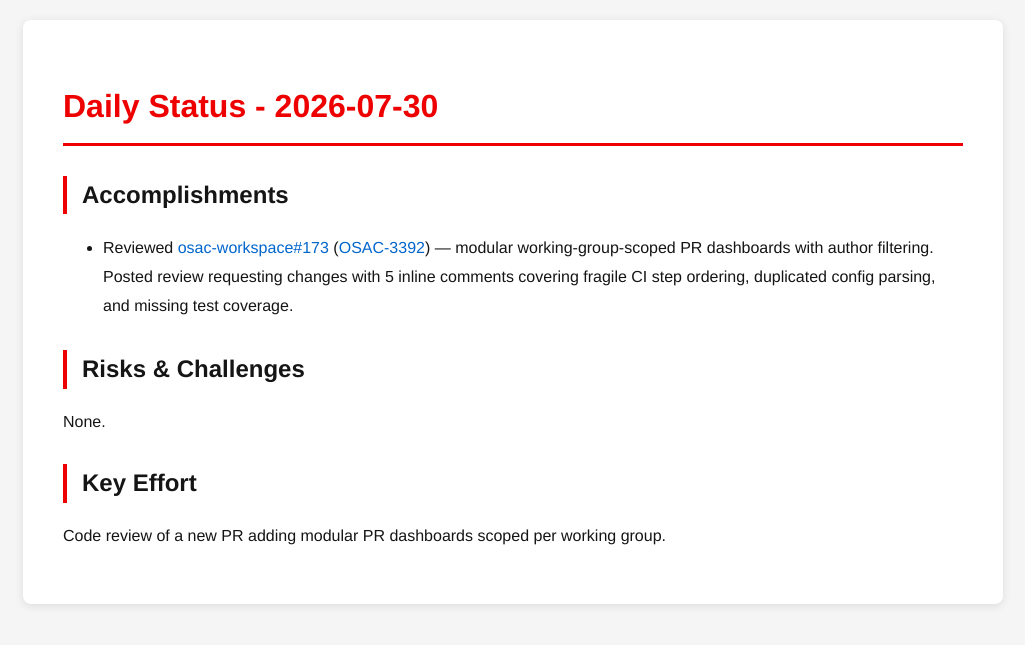
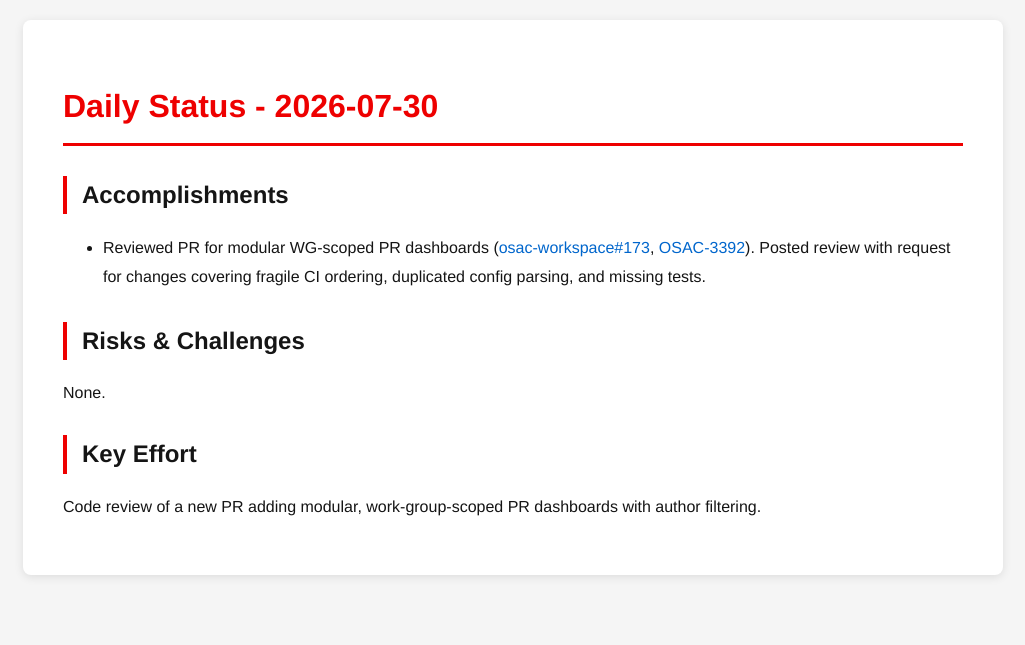
Before and after one commit to tzvatot/daily-status, a Jekyll site: the page built from 2026-07-30.md, in a window 1280 px wide. Shown: the top 645 px of the page, without its empty margins (127-1152 px from the left). Built offline with Jekyll 4.4.1, drawn with Linux system fonts in a browser that asks for light colours.

Commit message:
Daily status update - 2026-07-30

```diff
--- a/2026-07-30.md
+++ b/2026-07-30.md
@@ -7,10 +7,10 @@ date: 2026-07-30
 # Daily Status - 2026-07-30
 
 ## Accomplishments
-- Reviewed [osac-workspace#173](https://github.com/osac-project/osac-workspace/pull/173) ([OSAC-3392](https://redhat.atlassian.net/browse/OSAC-3392)) — modular working-group-scoped PR dashboards with author filtering. Posted review requesting changes with 5 inline comments covering fragile CI step ordering, duplicated config parsing, and missing test coverage.
+- Reviewed PR for modular WG-scoped PR dashboards ([osac-workspace#173](https://github.com/osac-project/osac-workspace/pull/173), [OSAC-3392](https://redhat.atlassian.net/browse/OSAC-3392)). Posted review with request for changes covering fragile CI ordering, duplicated config parsing, and missing tests.
 
 ## Risks & Challenges
 None.
 
 ## Key Effort
-Code review of a new PR adding modular PR dashboards scoped per working group.
+Code review of a new PR adding modular, work-group-scoped PR dashboards with author filtering.
```
